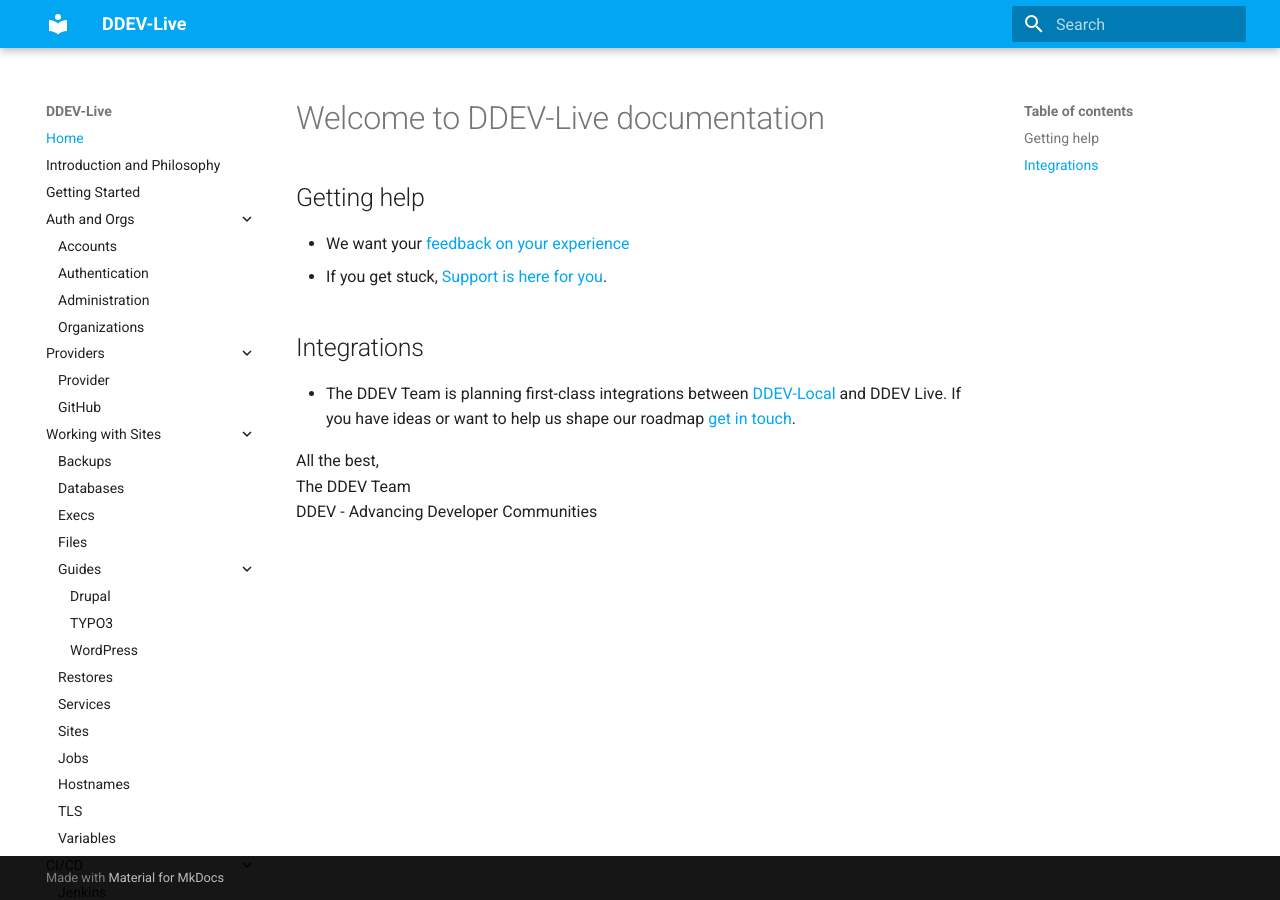
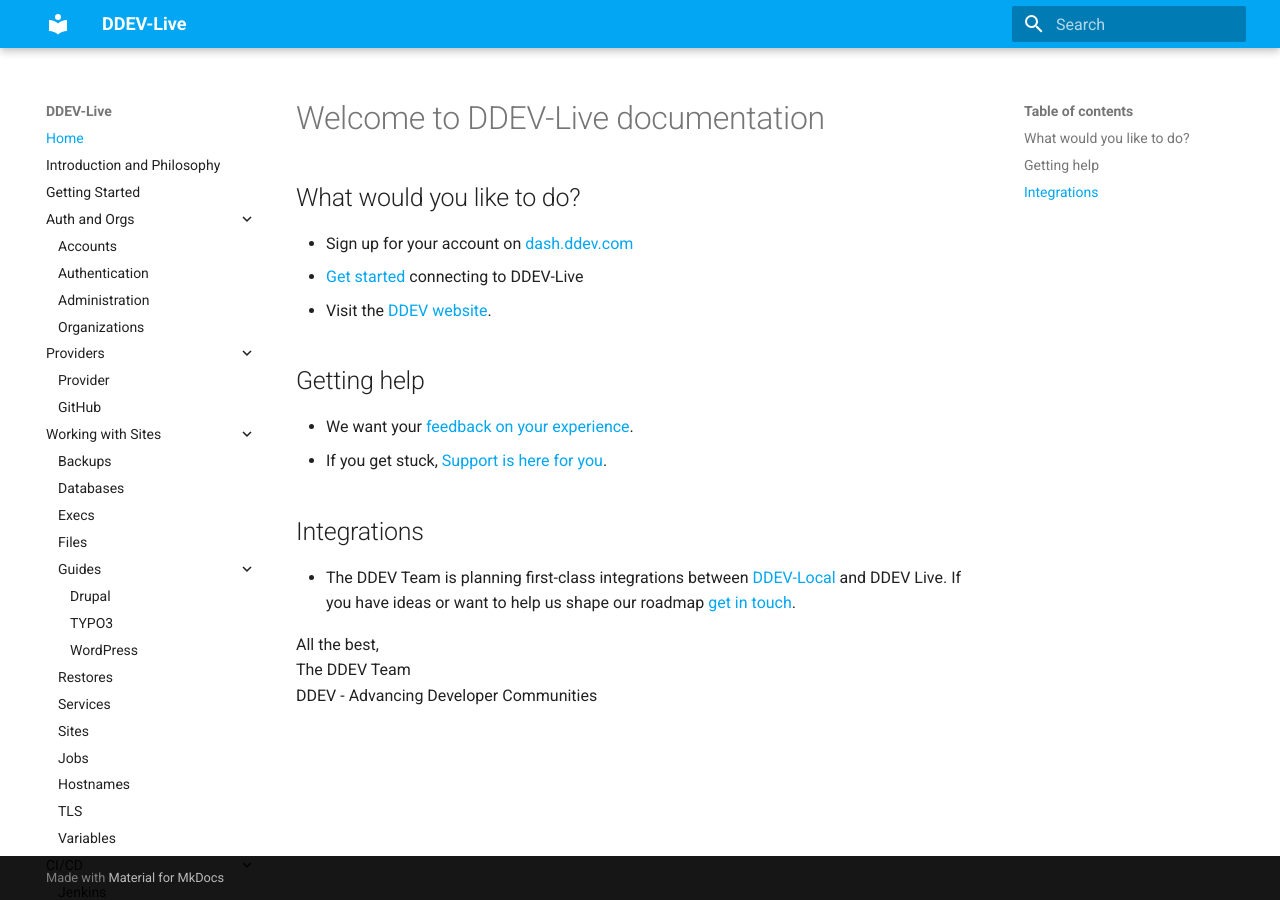
Before and after one commit to fru-io/docs-live, an MkDocs documentation site: the page built from docs/index.md, in a window 1280 px wide. Built offline with MkDocs 1.6.1 and Material for MkDocs 9.7.7, drawn with Linux system fonts in a browser that asks for light colours.

Commit message:
Added some temporary navigational direction (#86)

```diff
--- a/docs/index.md
+++ b/docs/index.md
@@ -1,7 +1,12 @@
 # Welcome to DDEV-Live documentation
 
+## What would you like to do?
+- Sign up for your account on [dash.ddev.com](dash.ddev.com)
+- [Get started](https://docs.ddev.com/getting-started/) connecting to DDEV-Live
+- Visit the [DDEV website](https://ddev.com/).
+
 ## Getting help
-- We want your [feedback on your experience](https://dash.ddev.com/feedback/)
+- We want your [feedback on your experience](https://dash.ddev.com/feedback/).
 - If you get stuck, [Support is here for you](https://dash.ddev.com/docs/support/).
 
 ## Integrations
```
